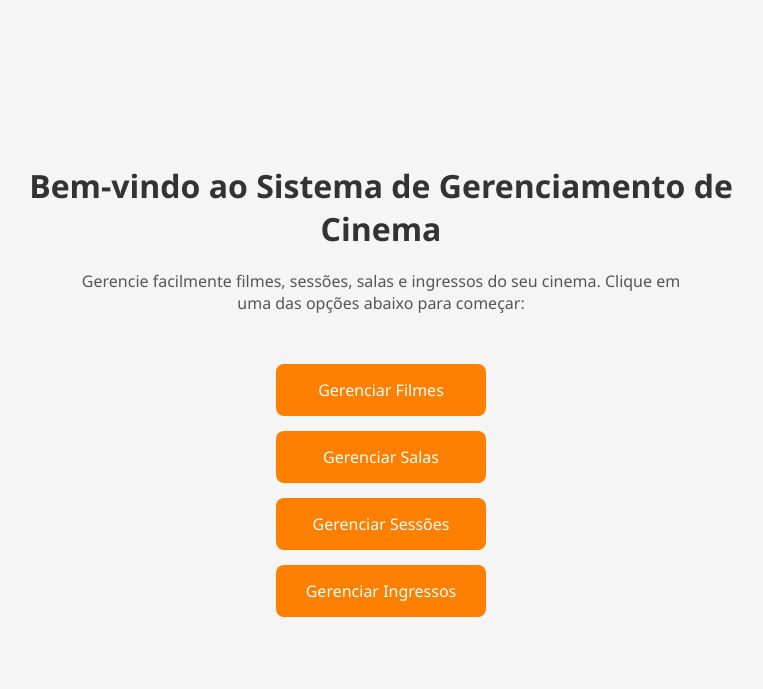
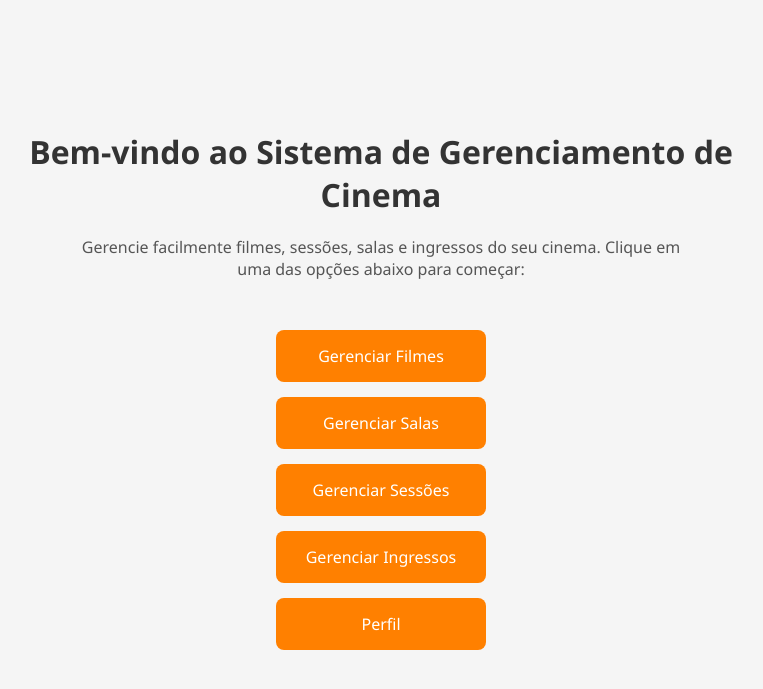
Before and after one commit to Wesley00s/cinema-fastapi, a FastAPI app: page /home-admin in a window 1280 px wide. Shown: the top 689 px of the page, without its empty margins (259-1022 px from the left). Run offline with FastAPI, Linux system fonts and the light colour scheme; parts of the project's set-up code (start-up, migrations or seed data) failed here and were passed over.

Commit message:
update: update home admin

```diff
--- a/app/templates/home-admin.html
+++ b/app/templates/home-admin.html
@@ -16,6 +16,9 @@
         <a href="/rooms" class="btn">Gerenciar Salas</a>
         <a href="/sessions" class="btn">Gerenciar Sessões</a>
         <a href="/tickets" class="btn">Gerenciar Ingressos</a>
+        <a href="/profile-admin" class="btn">Perfil</a>
     </div>
 </body>
+<script src="../static/js/index.js"></script>
+
 </html>
```
